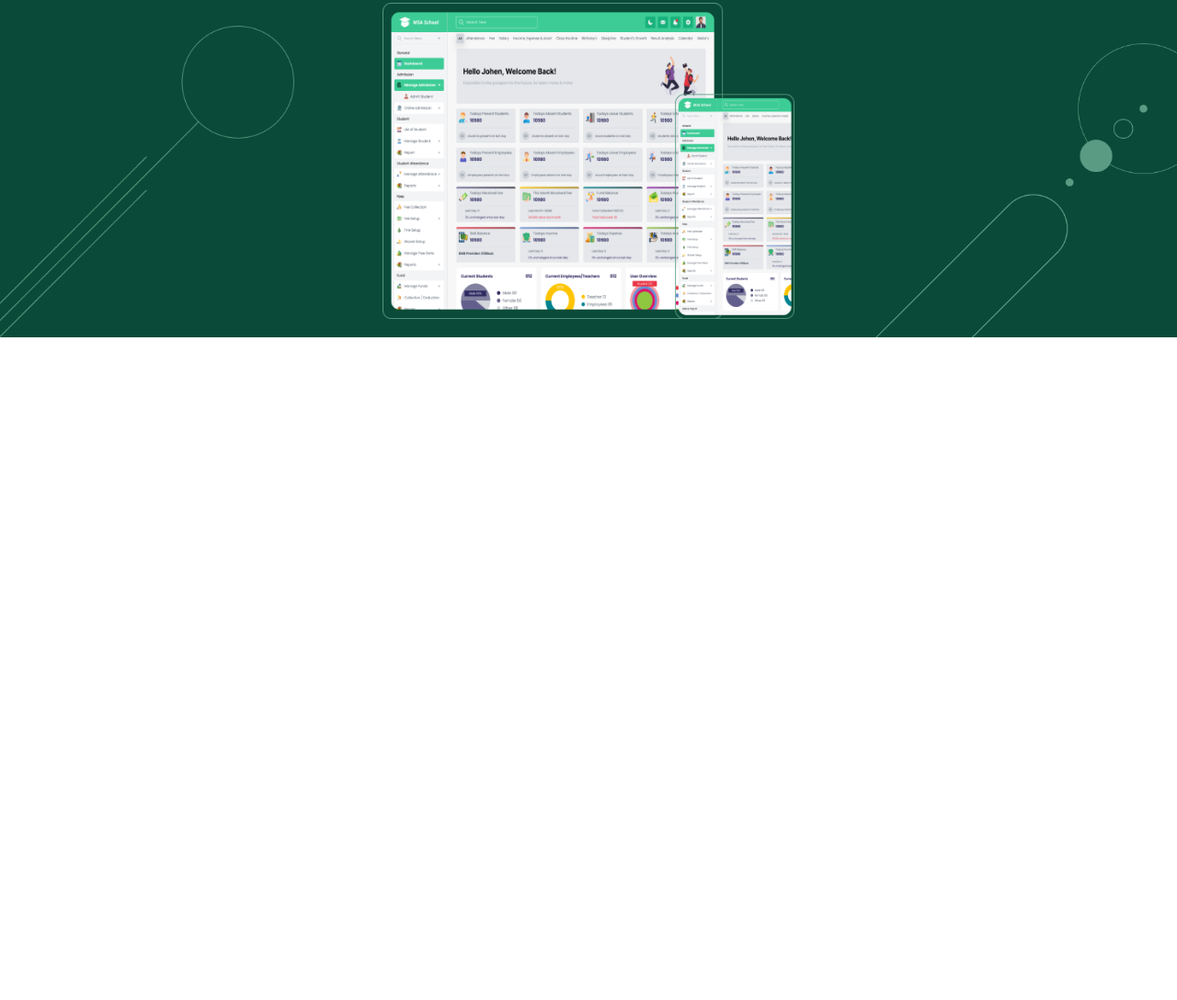
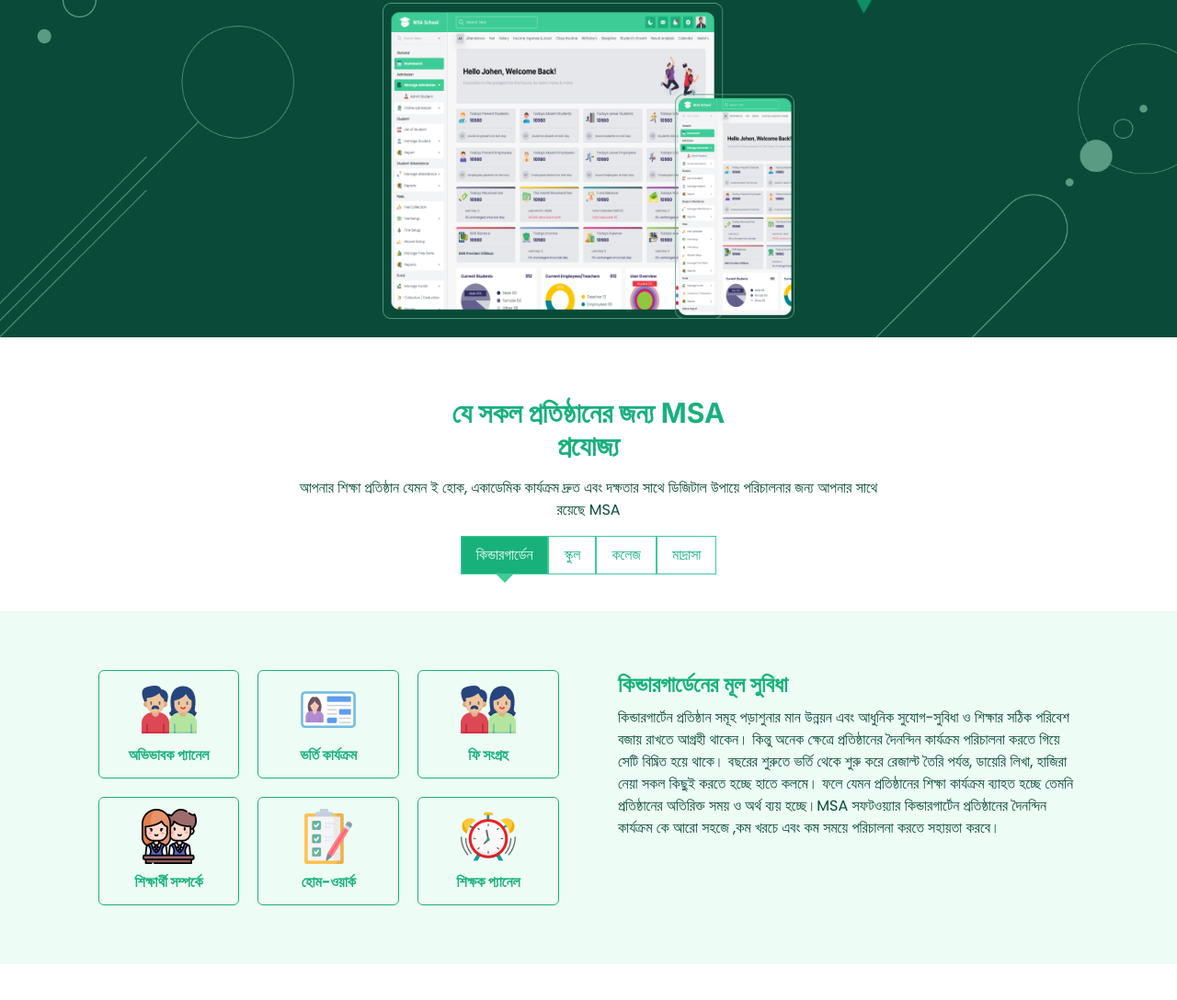
Before and after one commit to Jakaria030/msa-school, a website built with Vite: page index.html in a window 1280 px wide. Shown: the part 430-1518 px from the top of the page at 92% size. Before the commit the page ends 800 px from the top, so only its background shows below. Built offline with nearby package versions, Linux system fonts and the light colour scheme; files whose address does not match are found by name.

Commit message:
Applicable organization for MSA section completed

```diff
--- a/css/main.css
+++ b/css/main.css
@@ -2,3 +2,13 @@
 @tailwind base;
 @tailwind components;
 @tailwind utilities;
+
+.active-arrow-sign::before{
+    content: "";
+    position: absolute;
+    border: 10px solid;
+    border-color: #3DCC96 transparent transparent transparent;
+    top: 125%;
+    left: 50%;
+    transform: translate(-50%, -50%);
+}
--- a/index.html
+++ b/index.html
@@ -15,11 +15,9 @@
 
 <body class="font-poppins">
 
-    <!-- Header section start -->
-    <header class="relative">
-        <!-- Nav section start -->
-        <section class="bg-green-6 border-b border-green-4">
-            <nav class="w-11/12 sm:w-10/12 mx-auto py-4 flex items-center justify-between gap-2 sm:gap-5 text-green-1">
+    <!-- Navbar start -->
+    <nav class="bg-green-6 border-b border-green-4 sticky top-0 z-50">
+        <section class="w-11/12 sm:w-10/12 mx-auto py-4 flex items-center justify-between gap-2 sm:gap-5 text-green-1">
             <!-- Left content -->
             <div class="flex items-center gap-3 lg:gap-0">
 
@@ -55,12 +53,14 @@
 
             <!-- Right content -->
             <button class="hover:bg-green-3 duration-150 active:scale-95 inline-block cursor-pointer border border-green-3 px-4 sm:px-6 text-center py-2 rounded-full text-green-2 font-bold text-sm sm:text-base z-50">ডেমো অনুরোধ</button>
+        </section>
     </nav>
-        </section>
-        <!-- Nav section end -->
+    <!-- Navbar end -->
 
     <!-- Hero section start -->
-        <section class="bg-green-7">
+    <section class="relative">
+        <!-- Hero content -->
+        <div class="bg-green-7">
             <!-- Main content -->
             <div class="flex flex-col justify-center items-center text-green-2 py-5 sm:pt-16 mx-3">
                 <h1 class="text-2xl font-inter sm:text-4xl font-bold text-center sm:leading-normal z-20">শিক্ষা প্রতিষ্ঠান ব্যবস্থাপনার <br> একটি নির্ভরযোগ্য সফটওয়্যার</h1>
@@ -71,8 +71,7 @@
 
                 <img class="w-full max-w-md z-20" src="./assets/hero-image.png" alt="Hero Image">
             </div>
-        </section>
-        <!-- Hero section end -->
+        </div>
 
         <!-- Background shape content -->
         <img class="hidden sm:flex absolute top-1/3 left-10 z-0" src="./assets/hero-shape-1.png">
@@ -80,9 +79,66 @@
         <img class="hidden sm:flex absolute top-1/3 w-36 right-1/4 z-0" src="./assets/hero-shape-3.png">
         <img class="hidden sm:flex absolute bottom-0 w-80 z-0" src="./assets/hero-shape-4.png">
         <img class="hidden sm:flex absolute right-0 bottom-0 w-96 z-0" src="./assets//hero-shape-5.png">
+    </section>
+    <!-- Hero section end -->
 
-    </header>
-    <!-- Header section end -->
+    <!-- Applicable organization for MSA section start -->
+    <section class="py-10 sm:py-16 space-y-8 sm:space-y-10">
+        <!-- Section title and Applicable button -->
+        <div class="max-w-2xl mx-auto text-center">
+            <!-- Section title -->
+            <div class="mx-3">
+                <h2 class="text-xl sm:text-3xl font-bold text-green-3 font-inter">যে সকল প্রতিষ্ঠানের জন্য MSA <br> প্রযোজ্য</h2>
+                <p class="text-sm sm:text-base text-green-7 py-3 sm:py-4">আপনার শিক্ষা প্রতিষ্ঠান যেমন ই হোক, একাডেমিক কার্যক্রম দ্রুত এবং দক্ষতার সাথে ডিজিটাল উপায়ে পরিচালনার জন্য আপনার সাথে রয়েছে MSA</p>
+            </div>
+
+            <!-- Applicable button -->
+            <div class="flex justify-center items-center mx-3">
+                <button class="active-arrow-sign relative px-2 sm:px-4 py-2 border border-green-5 text-green-2 bg-green-3">কিন্ডারগার্ডেন</button>
+                <button class="px-2 sm:px-4 py-2 border border-green-5 text-green-3">স্কুল</button>
+                <button class="px-2 sm:px-4 py-2 border border-green-5 text-green-3">কলেজ</button>
+                <button class="px-2 sm:px-4 py-2 border border-green-5 text-green-3">মাদ্রাসা</button>
+            </div>
+        </div>
+
+        <!-- Benefits content -->
+        <div class="bg-green-2">
+            <div class="w-11/12 sm:w-10/12 mx-auto py-10 lg:py-16 flex flex-col lg:flex-row space-y-8 lg:space-y-0 lg:space-x-16">
+                <div class="basis-1/2 grid grid-cols-2 sm:grid-cols-3 gap-5">
+                    <div class="border border-green-3 p-3 text-center rounded-md space-y-2">
+                        <img class="mx-auto" src="./assets/parents-icon.png">
+                        <h4 class="text-green-3 font-bold text-sm sm:text-base">অভিভাবক প্যানেল</h4>
+                    </div>
+                    <div class="border border-green-3 p-3 text-center rounded-md space-y-2">
+                        <img class="mx-auto" src="./assets/form-icon.png">
+                        <h4 class="text-green-3 font-bold text-sm sm:text-base">ভর্তি কার্যক্রম</h4>
+                    </div>
+                    <div class="border border-green-3 p-3 text-center rounded-md space-y-2">
+                        <img class="mx-auto" src="./assets/parents-icon.png">
+                        <h4 class="text-green-3 font-bold text-sm sm:text-base">ফি সংগ্রহ</h4>
+                    </div>
+                    <div class="border border-green-3 p-3 text-center rounded-md space-y-2">
+                        <img class="mx-auto" src="./assets/students-icon.png">
+                        <h4 class="text-green-3 font-bold text-sm sm:text-base">শিক্ষার্থী সম্পর্কে</h4>
+                    </div>
+                    <div class="border border-green-3 p-3 text-center rounded-md space-y-2">
+                        <img class="mx-auto" src="./assets/hw-icon.png">
+                        <h4 class="text-green-3 font-bold text-sm sm:text-base">হোম-ওয়ার্ক</h4>
+                    </div>
+                    <div class="border border-green-3 p-3 text-center rounded-md space-y-2">
+                        <img class="mx-auto" src="./assets/watch-icon.png">
+                        <h4 class="text-green-3 font-bold text-sm sm:text-base">শিক্ষক প্যানেল</h4>
+                    </div>
+                </div>
+
+                <div class="basis-1/2">
+                    <h3 class="text-xl sm:text-2xl font-bold text-green-3  font-inter">কিন্ডারগার্ডেনের মূল সুবিধা</h3>
+                    <p class="text-sm sm:text-base text-green-7 mt-2">কিন্ডারগার্টেন প্রতিষ্ঠান সমূহ পড়াশুনার মান উন্নয়ন এবং আধুনিক সুযোগ-সুবিধা ও শিক্ষার সঠিক পরিবেশ বজায় রাখতে আগ্রহী থাকেন। কিন্তু অনেক ক্ষেত্রে প্রতিষ্ঠানের দৈনন্দিন কার্যক্রম পরিচালনা করতে গিয়ে সেটি বিঘ্নিত হয়ে থাকে। বছরের শুরুতে ভর্তি থেকে শুরু করে রেজাল্ট তৈরি পর্যন্ত, ডায়েরি লিখা, হাজিরা নেয়া সকল কিছুই করতে হচ্ছে হাতে কলমে। ফলে যেমন প্রতিষ্ঠানের শিক্ষা কার্যক্রম ব্যাহত হচ্ছে তেমনি প্রতিষ্ঠানের অতিরিক্ত সময় ও অর্থ ব্যয় হচ্ছে।MSA সফটওয়্যার কিন্ডারগার্টেন প্রতিষ্ঠানের দৈনন্দিন কার্যক্রম কে আরো সহজে ,কম খরচে এবং কম সময়ে পরিচালনা করতে সহায়তা করবে।</p>
+                </div>
+            </div>
+        </div>
+    </section>
+    <!-- Applicable organization for MSA section end -->
 
 </body>
 
```
Lines whose indentation alone changed are shown as unchanged.
